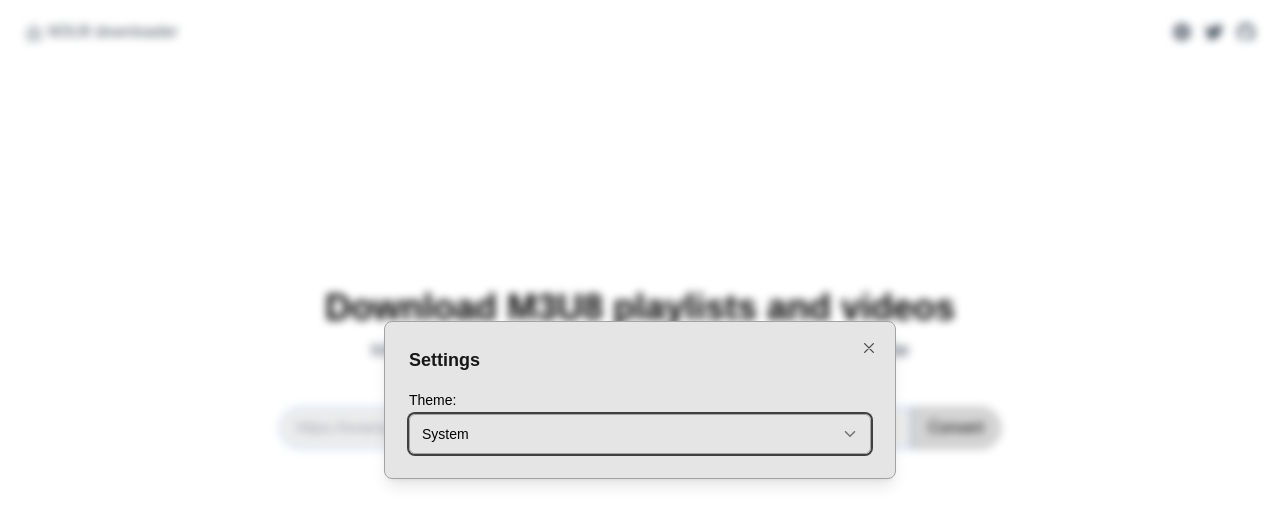
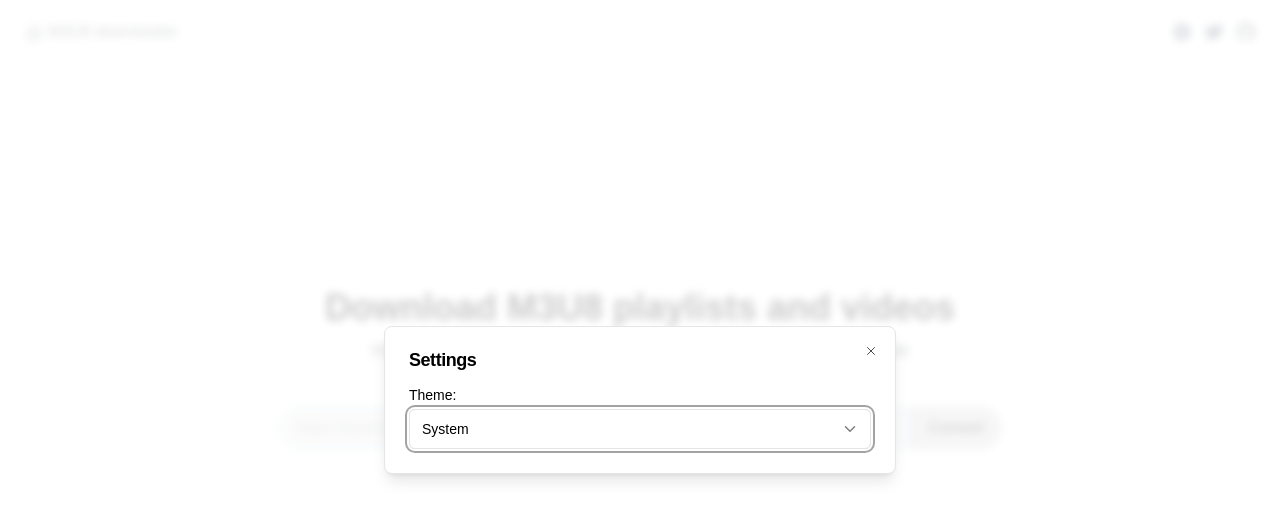
Before and after one commit to iswilljr/meub, a Next.js app: page / in a window 1280 px wide. Both pictures are taken after a click on the button 1182 px from the left and 32 px from the top of the page. Shown: the top 524 px of the page. Built offline with nearby package versions, Linux system fonts and the light colour scheme; a web font is replaced by a local one; what @ffmpeg/ffmpeg would draw is missing.

Commit message:
update ui components

```diff
--- a/src/components/dialogs/playlist-options.tsx
+++ b/src/components/dialogs/playlist-options.tsx
@@ -44,7 +44,7 @@ export function PlaylistOptionsDialog({
 
   return (
     <Dialog {...props}>
-      <DialogContent className='max-w-none'>
+      <DialogContent>
         <DialogHeader>
           <DialogTitle>Download Playlist Options</DialogTitle>
         </DialogHeader>
@@ -68,7 +68,7 @@ export function PlaylistOptionsDialog({
               </Select>
             </>
           )}
-          <label className='text-sm' htmlFor='format'>
+          <label className='block text-sm' htmlFor='format'>
             Format:
           </label>
           <Select value={selectedPlaylistFormat} onValueChange={setSelectedPlaylistFormat}>
--- a/src/ui/dialog.tsx
+++ b/src/ui/dialog.tsx
@@ -8,10 +8,8 @@ import { cx } from '@/utils/cx'
 const Dialog = DialogPrimitive.Root
 const DialogTrigger = DialogPrimitive.Trigger
 
-const DialogPortal = ({ children, ...props }: DialogPrimitive.DialogPortalProps) => (
-  <DialogPrimitive.Portal {...props}>
-    <div className='fixed inset-0 z-50 flex items-center justify-center p-6'>{children}</div>
-  </DialogPrimitive.Portal>
+const DialogPortal = ({ className, ...props }: DialogPrimitive.DialogPortalProps) => (
+  <DialogPrimitive.Portal className={cx(className)} {...props} />
 )
 
 const DialogOverlay = React.forwardRef<
@@ -21,7 +19,7 @@ const DialogOverlay = React.forwardRef<
   <DialogPrimitive.Overlay
     ref={ref}
     className={cx(
-      'fixed inset-0 z-50 backdrop-blur-sm transition-all duration-100 data-[state=closed]:animate-out data-[state=closed]:fade-out data-[state=open]:fade-in',
+      'fixed inset-0 z-50 bg-white/80 backdrop-blur-sm data-[state=open]:animate-in data-[state=closed]:animate-out data-[state=closed]:fade-out-0 data-[state=open]:fade-in-0 dark:bg-neutral-950/80',
       className
     )}
     {...props}
@@ -37,14 +35,14 @@ const DialogContent = React.forwardRef<
     <DialogPrimitive.Content
       ref={ref}
       className={cx(
-        'relative z-50 grid w-full gap-4 rounded-b-lg border border-neutral-400 bg-neutral-200 p-6 shadow-lg outline-none animate-in data-[state=open]:fade-in-90 data-[state=open]:slide-in-from-bottom-10 dark:border-neutral-800 dark:bg-neutral-900 sm:max-w-lg sm:rounded-lg sm:zoom-in-90 data-[state=open]:sm:slide-in-from-bottom-0',
+        'fixed left-[50%] top-[50%] z-50 grid w-full max-w-lg translate-x-[-50%] translate-y-[-50%] gap-4 border border-neutral-200 bg-white p-6 shadow-lg duration-200 data-[state=open]:animate-in data-[state=closed]:animate-out data-[state=closed]:fade-out-0 data-[state=open]:fade-in-0 data-[state=closed]:zoom-out-95 data-[state=open]:zoom-in-95 data-[state=closed]:slide-out-to-left-1/2 data-[state=closed]:slide-out-to-top-[48%] data-[state=open]:slide-in-from-left-1/2 data-[state=open]:slide-in-from-top-[48%] dark:border-neutral-800 dark:bg-neutral-950 sm:rounded-lg',
         className
       )}
       {...props}
     >
       {children}
-      <DialogPrimitive.Close className='absolute right-4 top-4 rounded-sm opacity-70 transition-opacity hover:opacity-100 focus:outline-none focus:ring-2 focus:ring-neutral-400 disabled:pointer-events-none'>
-        <IoCloseOutline className='h-5 w-5' />
+      <DialogPrimitive.Close className='absolute right-4 top-4 rounded-sm opacity-70 ring-offset-white transition-opacity hover:opacity-100 focus:outline-none focus:ring-2 focus:ring-neutral-400 focus:ring-offset-2 disabled:pointer-events-none data-[state=open]:bg-neutral-100 data-[state=open]:text-neutral-500 dark:ring-offset-neutral-950 dark:focus:ring-neutral-800 dark:data-[state=open]:bg-neutral-800 dark:data-[state=open]:text-neutral-400'>
+        <IoCloseOutline className='h-4 w-4' />
         <span className='sr-only'>Close</span>
       </DialogPrimitive.Close>
     </DialogPrimitive.Content>
@@ -65,7 +63,7 @@ const DialogTitle = React.forwardRef<
 >(({ className, ...props }, ref) => (
   <DialogPrimitive.Title
     ref={ref}
-    className={cx('text-lg font-semibold text-neutral-900 dark:text-neutral-300', className)}
+    className={cx('text-lg font-semibold leading-none tracking-tight', className)}
     {...props}
   />
 ))
@@ -74,7 +72,11 @@ const DialogDescription = React.forwardRef<
   React.ElementRef<typeof DialogPrimitive.Description>,
   React.ComponentPropsWithoutRef<typeof DialogPrimitive.Description>
 >(({ className, ...props }, ref) => (
-  <DialogPrimitive.Description ref={ref} className={cx('text-sm', className)} {...props} />
+  <DialogPrimitive.Description
+    ref={ref}
+    className={cx('text-sm text-neutral-500 dark:text-neutral-400', className)}
+    {...props}
+  />
 ))
 
 DialogPortal.displayName = DialogPrimitive.Portal.displayName
--- a/src/ui/input.tsx
+++ b/src/ui/input.tsx
@@ -7,7 +7,7 @@ const Input = React.forwardRef<HTMLInputElement, InputProps>(({ className, ...pr
   return (
     <input
       className={cx(
-        'flex h-10 w-full rounded-md border border-none bg-transparent px-3 py-2 text-sm outline-none ring-1 ring-neutral-400 file:border-0 file:bg-transparent file:text-sm file:font-medium focus:ring-2 disabled:cursor-not-allowed disabled:opacity-50 dark:ring-neutral-700',
+        'flex h-10 w-full rounded-md border border-neutral-200 bg-white px-3 py-2 text-sm ring-offset-white file:border-0 file:bg-transparent file:text-sm file:font-medium placeholder:text-neutral-500 focus-visible:outline-none focus-visible:ring-2 focus-visible:ring-neutral-400 focus-visible:ring-offset-2 disabled:cursor-not-allowed disabled:opacity-50 dark:border-neutral-800 dark:bg-neutral-950 dark:ring-offset-neutral-950 dark:placeholder:text-neutral-400 dark:focus-visible:ring-neutral-800',
         className
       )}
       ref={ref}
@@ -15,7 +15,6 @@ const Input = React.forwardRef<HTMLInputElement, InputProps>(({ className, ...pr
     />
   )
 })
-
 Input.displayName = 'Input'
 
 export { Input }
--- a/src/ui/select.tsx
+++ b/src/ui/select.tsx
@@ -16,7 +16,7 @@ const SelectTrigger = React.forwardRef<
   <SelectPrimitive.Trigger
     ref={ref}
     className={cx(
-      'flex h-10 w-full items-center justify-between rounded-md border border-neutral-400 bg-neutral-300 bg-transparent px-3 py-2 text-sm outline-none ring-neutral-700 focus:outline-none focus:ring-2 disabled:cursor-not-allowed disabled:opacity-50 dark:border-neutral-700/60 dark:bg-neutral-800/30',
+      'flex h-10 w-full items-center justify-between rounded-md border border-neutral-200 bg-transparent px-3 py-2 text-sm ring-offset-white placeholder:text-neutral-500 focus:outline-none focus:ring-2 focus:ring-neutral-400 focus:ring-offset-2 disabled:cursor-not-allowed disabled:opacity-50 dark:border-neutral-800 dark:ring-offset-neutral-950 dark:placeholder:text-neutral-400 dark:focus:ring-neutral-800',
       className
     )}
     {...props}
@@ -36,8 +36,9 @@ const SelectContent = React.forwardRef<
     <SelectPrimitive.Content
       ref={ref}
       className={cx(
-        'relative z-50 min-w-[8rem] overflow-hidden rounded-md border border-neutral-400 bg-neutral-300 shadow-md animate-in fade-in-80 dark:border-neutral-700/60 dark:bg-neutral-800',
-        position === 'popper' && 'translate-y-1',
+        'relative z-50 min-w-[8rem] overflow-hidden rounded-md border border-neutral-200 bg-white text-neutral-950 shadow-md data-[state=open]:animate-in data-[state=closed]:animate-out data-[state=closed]:fade-out-0 data-[state=open]:fade-in-0 data-[state=closed]:zoom-out-95 data-[state=open]:zoom-in-95 data-[side=bottom]:slide-in-from-top-2 data-[side=left]:slide-in-from-right-2 data-[side=right]:slide-in-from-left-2 data-[side=top]:slide-in-from-bottom-2 dark:border-neutral-800 dark:bg-neutral-950 dark:text-neutral-50',
+        position === 'popper' &&
+          'data-[side=bottom]:translate-y-1 data-[side=left]:-translate-x-1 data-[side=right]:translate-x-1 data-[side=top]:-translate-y-1',
         className
       )}
       position={position}
@@ -70,12 +71,12 @@ const SelectItem = React.forwardRef<
   <SelectPrimitive.Item
     ref={ref}
     className={cx(
-      'relative flex w-full cursor-default select-none items-center rounded-sm py-1.5 pl-8 pr-2 text-sm outline-none focus:bg-neutral-200 data-[disabled]:pointer-events-none data-[disabled]:opacity-50 dark:focus:bg-neutral-700',
+      'relative flex w-full cursor-default select-none items-center rounded-sm py-1.5 pl-2 pr-8 text-sm outline-none focus:bg-neutral-200 focus:text-neutral-900 data-[disabled]:pointer-events-none data-[disabled]:opacity-50 dark:focus:bg-neutral-800 dark:focus:text-neutral-50',
       className
     )}
     {...props}
   >
-    <span className='absolute left-2 flex h-3.5 w-3.5 items-center justify-center'>
+    <span className='absolute right-2 flex h-3.5 w-3.5 items-center justify-center'>
       <SelectPrimitive.ItemIndicator>
         <IoCheckmarkOutline className='h-4 w-4' />
       </SelectPrimitive.ItemIndicator>
@@ -89,7 +90,11 @@ const SelectSeparator = React.forwardRef<
   React.ElementRef<typeof SelectPrimitive.Separator>,
   React.ComponentPropsWithoutRef<typeof SelectPrimitive.Separator>
 >(({ className, ...props }, ref) => (
-  <SelectPrimitive.Separator ref={ref} className={cx('-mx-1 my-1 h-px', className)} {...props} />
+  <SelectPrimitive.Separator
+    ref={ref}
+    className={cx('-mx-1 my-1 h-px bg-neutral-100 dark:bg-neutral-800', className)}
+    {...props}
+  />
 ))
 
 SelectTrigger.displayName = SelectPrimitive.Trigger.displayName
--- a/src/ui/tooltip.tsx
+++ b/src/ui/tooltip.tsx
@@ -20,7 +20,7 @@ const TooltipContent = React.forwardRef<
     ref={ref}
     sideOffset={sideOffset}
     className={cx(
-      'z-50 overflow-hidden rounded-md border border-none bg-white px-3 py-1.5 text-sm text-gray-600 shadow-md outline-none ring-1 ring-neutral-300 animate-in fade-in-50 data-[side=bottom]:slide-in-from-top-1 data-[side=left]:slide-in-from-right-1 data-[side=right]:slide-in-from-left-1 data-[side=top]:slide-in-from-bottom-1 dark:bg-neutral-800 dark:text-gray-200 dark:ring-neutral-600',
+      'z-50 overflow-hidden rounded-md border border-neutral-200 bg-white px-3 py-1.5 text-sm text-neutral-950 shadow-md animate-in fade-in-0 zoom-in-95 data-[state=closed]:animate-out data-[state=closed]:fade-out-0 data-[state=closed]:zoom-out-95 data-[side=bottom]:slide-in-from-top-2 data-[side=left]:slide-in-from-right-2 data-[side=right]:slide-in-from-left-2 data-[side=top]:slide-in-from-bottom-2 dark:border-neutral-800 dark:bg-neutral-950 dark:text-neutral-50',
       className
     )}
     {...props}
@@ -41,4 +41,4 @@ const Tooltip = ({ content, children, ...props }: TooltipProps) => (
 Tooltip.displayName = TooltipRoot.displayName
 TooltipContent.displayName = TooltipPrimitive.Content.displayName
 
-export { Tooltip, TooltipRoot, TooltipTrigger, TooltipContent, TooltipProvider }
+export { Tooltip, TooltipTrigger, TooltipContent, TooltipProvider }
```
Also changed, not shown: components.json (added).
